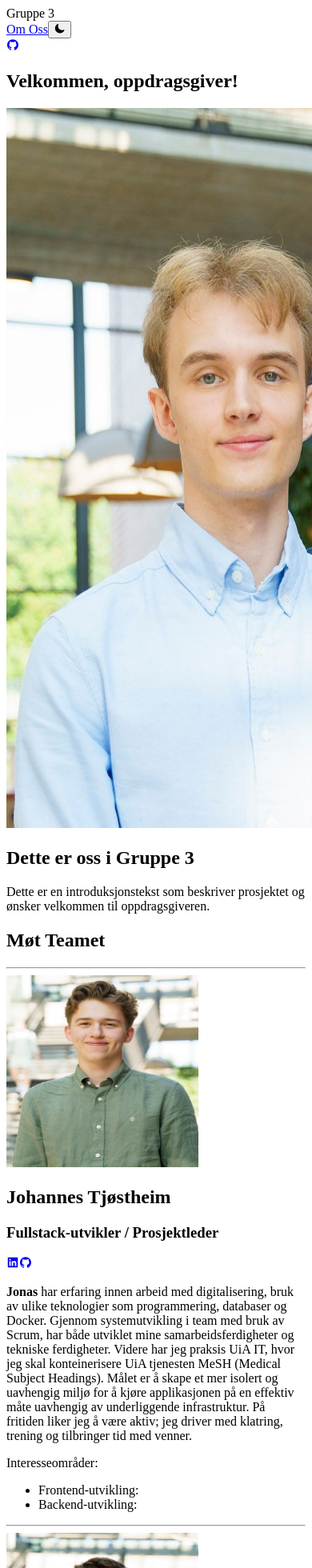
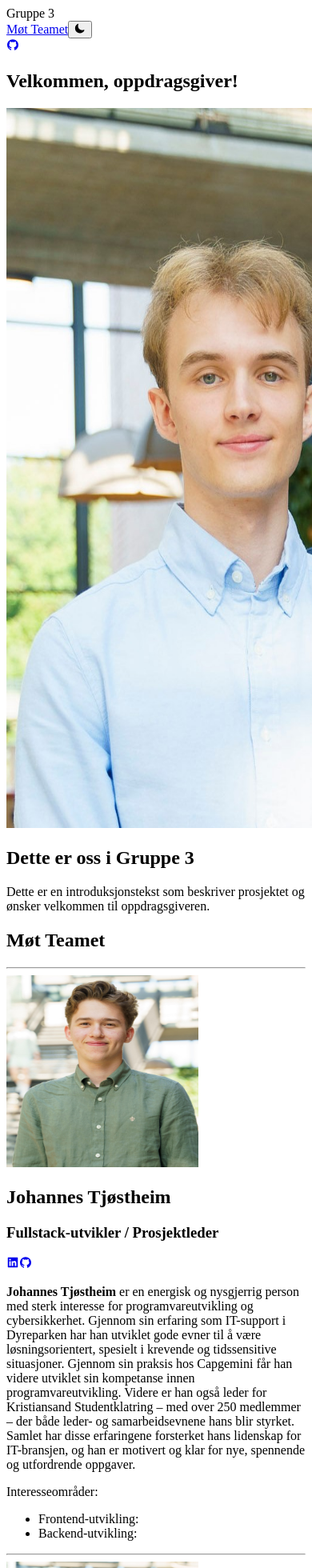
Before and after one commit to martinstereo/gruppe-3, a Next.js app: page / in a window 390 px wide. Shown: the top 1960 px of the page at 80% size. Built offline with nearby package versions, Linux system fonts and the light colour scheme.

Commit message:
fix and add text

```diff
--- a/package.json
+++ b/package.json
@@ -8,7 +8,7 @@
     "lint": "next lint"
   },
   "dependencies": {
-    "next": "^14.2.11",
+    "next": "^14.2.12",
     "react": "^18.3.1",
     "react-dom": "^18.3.1",
     "react-icons": "^5.3.0"
--- a/pages/index.js
+++ b/pages/index.js
@@ -41,7 +41,7 @@ return (
     {/* Navbar */}
     <nav className="bg-white dark:bg-slate-950 shadow-md">
           <div className="max-w-screen-lg mx-auto px-2 lg:px-8">
-              <div className="flex justify-between items-center h-16">
+              <div className="flex justify-between items-center h-16 max-w-screen-lg mx-auto px-2 lg:px-8">
                   {/* Logo Section */}
                   <div className="flex-shrink-0">
                       <span className="text-xl font-bold text-gray-800 dark:text-white">
@@ -50,16 +50,16 @@ return (
                   </div>
 
                   {/* Menu Items */}
-                  <div className="flex space-x-8">
+                  <div className="flex space-x-6 items-center">
                     {/*
                       <a href="#" className="pt-1 text-gray-800 dark:text-white hover:text-gray-600 dark:hover:text-gray-400">
                           Teamet
                       </a>
                     */}
                       <a href="#" className="pt-1 text-gray-800 dark:text-white hover:text-black font-bold dark:hover:text-gray-400">
-                          Om Oss
+                          Møt Teamet
                       </a>
-                      <button className='text-2xl hover:text-black dark:hover:text-gray-900 text-gray-700 dark:text-white px-1 rounded-full transition duration-300 ease-in-out' onClick={()=> darkModeHandler()}>
+                      <button className='text-2xl hover:text-black dark:hover:text-gray-600 text-gray-700 dark:text-white px-1 rounded-full transition duration-300 ease-in-out' onClick={()=> darkModeHandler()}>
                           {
                               dark && <IoSunny /> // render sunny when dark is true
                           }
@@ -81,9 +81,9 @@ return (
     <main className='bg-white dark:bg-slate-950 max-w-screen-lg mx-auto px-2 lg:px-8'>
 
       <section className='bg-white dark:bg-slate-950 my-4'>
-        <div>
+        <div className='pb-6'>
           {/* Title */}
-          <div className='pt-6 lg:pl-6'>
+          <div className='pt-6 lg:px-8'>
             <h1 className='text-4xl font-sans mb-6 text-gray-800 dark:text-white'>
               Velkommen, oppdragsgiver!
             </h1>
@@ -114,7 +114,9 @@ return (
       <section>
         <div>
           {/*Tittel*/}
-          <h1 className='text-gray-800 dark:text-white text-center text-4xl font-extralight p-4'>Møt Teamet</h1>
+          <h1 className='text-gray-800 dark:text-white text-center text-4xl font-extralight py-6'>
+            Møt Teamet
+          </h1>
           {/*strek*/}
           <hr className="h-px my-8 border-0 bg-gray-200 dark:bg-gray-700" />
           {/*Gruppemedlemmer*/}
@@ -123,7 +125,7 @@ return (
             <div className='bg-white dark:bg-slate-950 rounded text-gray-800 dark:text-white'>
               <div className='flex flex-col lg:flex-row lg:items-center'>
                 {/* Left Side: Image, Name, Logos */}
-                <div className='flex flex-col items-center lg:items-center lg:px-6 lg:pt-4 lg:w-1/3'>
+                <div className='flex flex-col items-center lg:items-center lg:px-6 lg:pt-4 lg:w-1/3 lg:flex-shrink-0'>
                   {/* Image */}
                   <div className='relative rounded-full w-48 h-48 overflow-hidden mb-4'>
                     <Image
@@ -156,7 +158,7 @@ return (
                 {/* Right Side: Text */}
                 <div className='lg:flex-grow mt-4 lg:mt-0 lg:px-4'>
                   <p className='text-md leading-7 font-'>
-                    <strong>Jonas</strong> har erfaring innen arbeid med digitalisering, bruk av ulike teknologier som programmering, databaser og Docker. Gjennom systemutvikling i team med bruk av Scrum, har både utviklet mine samarbeidsferdigheter og tekniske ferdigheter. Videre har jeg praksis UiA IT, hvor jeg skal konteinerisere UiA tjenesten MeSH (Medical Subject Headings). Målet er å skape et mer isolert og uavhengig miljø for å kjøre applikasjonen på en effektiv måte uavhengig av underliggende infrastruktur. På fritiden liker jeg å være aktiv; jeg driver med klatring, trening og tilbringer tid med venner.
+                    <strong>Johannes Tjøstheim</strong> er en energisk og nysgjerrig person med sterk interesse for programvareutvikling og cybersikkerhet. Gjennom sin erfaring som IT-support i Dyreparken har han utviklet gode evner til å være løsningsorientert, spesielt i krevende og tidssensitive situasjoner. Gjennom sin praksis hos Capgemini får han videre utviklet sin kompetanse innen programvareutvikling. Videre er han også leder for Kristiansand Studentklatring – med over 250 medlemmer – der både leder- og samarbeidsevnene hans blir styrket. Samlet har disse erfaringene forsterket hans lidenskap for IT-bransjen, og han er motivert og klar for nye, spennende og utfordrende oppgaver.
                   </p>
                   <p className='font-semibold py-2'>
                     Interesseområder:
@@ -175,7 +177,7 @@ return (
             <div className='bg-white dark:bg-slate-950 rounded text-gray-800 dark:text-white'>
               <div className='flex flex-col lg:flex-row lg:items-center'>
                 {/* Left Side: Image, Name, Logos */}
-                <div className='flex flex-col items-center lg:items-center lg:px-6 lg:pt-4 lg:w-1/3'>
+                <div className='flex flex-col items-center lg:items-center lg:px-6 lg:pt-4 lg:w-1/3 lg:flex-shrink-0'>
                   {/* Image */}
                   <div className='relative rounded-full w-48 h-48 overflow-hidden mb-4'>
                     <Image
@@ -207,8 +209,8 @@ return (
                 </div>
                 {/* Right Side: Text */}
                 <div className='lg:flex-grow mt-4 lg:mt-0 lg:px-4'>
-                  <p className='text-md leading-7 font-'>
-                    <strong>Jonas</strong> har erfaring innen arbeid med digitalisering, bruk av ulike teknologier som programmering, databaser og Docker. Gjennom systemutvikling i team med bruk av Scrum, har både utviklet mine samarbeidsferdigheter og tekniske ferdigheter. Videre har jeg praksis UiA IT, hvor jeg skal konteinerisere UiA tjenesten MeSH (Medical Subject Headings). Målet er å skape et mer isolert og uavhengig miljø for å kjøre applikasjonen på en effektiv måte uavhengig av underliggende infrastruktur. På fritiden liker jeg å være aktiv; jeg driver med klatring, trening og tilbringer tid med venner.
+                  <p className='text-md leading-7'>
+                    <strong>Jonas Fritzøe Hovdenak</strong> har gjennom studiene bygd både erfaring og interesse innen arbeid med digitalisering og bruk av ulike teknologier. Han har gjennom systemutvikling i team med bruk av Scrum, har utviklet sine samarbeidsferdigheter og tekniske ferdigheter. Videre har Jonas praksis UiA IT, hvor han skal konteinerisere UiA tjenesten MeSH (Medical Subject Headings). Målet er å skape et mer isolert og uavhengig miljø for å kjøre applikasjonen på en effektiv måte uavhengig av underliggende infrastruktur. På fritiden er Jonas aktiv, der han blant annet driver med klatring, trening, og tilbringer tid med venner.
                   </p>
                   <p className='font-semibold py-2'>
                     Interesseområder:
@@ -227,7 +229,7 @@ return (
             <div className='bg-white dark:bg-slate-950 rounded text-gray-800 dark:text-white'>
               <div className='flex flex-col lg:flex-row lg:items-center'>
                 {/* Left Side: Image, Name, Logos */}
-                <div className='flex flex-col items-center lg:items-center lg:px-6 lg:pt-4 lg:w-1/3'>
+                <div className='flex flex-col items-center lg:items-center lg:px-6 lg:pt-4 lg:w-1/3 lg:flex-shrink-0'>
                   {/* Image */}
                   <div className='relative rounded-full w-48 h-48 overflow-hidden mb-4'>
                     <Image
@@ -260,7 +262,7 @@ return (
                 {/* Right Side: Text */}
                 <div className='lg:flex-grow mt-4 lg:mt-0 lg:px-4'>
                   <p className='text-md leading-7 font-'>
-                    <strong>Jonas</strong> har erfaring innen arbeid med digitalisering, bruk av ulike teknologier som programmering, databaser og Docker. Gjennom systemutvikling i team med bruk av Scrum, har både utviklet mine samarbeidsferdigheter og tekniske ferdigheter. Videre har jeg praksis UiA IT, hvor jeg skal konteinerisere UiA tjenesten MeSH (Medical Subject Headings). Målet er å skape et mer isolert og uavhengig miljø for å kjøre applikasjonen på en effektiv måte uavhengig av underliggende infrastruktur. På fritiden liker jeg å være aktiv; jeg driver med klatring, trening og tilbringer tid med venner.
+                    <strong>Sander Javier Nomedal</strong> er en engasjert IT-student med stor interesse for teknologi, backend-utvikling og tjenestedesign, og har gjennom studiene opparbeidet seg bred kompetanse innen disse områdene. For tiden er Sander i praksis hos DigIn i Kristiansand, der han jobber med GeoAI:HUB prosjektet. Målet er å samle initiativer, ekspertise og teknologi på tvers av fagområdene geomatikk og kunstig intelligens (AI), samt fremme utveksling av kompetanse og erfaring på tvers av sektorer og bransjer.
                   </p>
                   <p className='font-semibold py-2'>
                     Interesseområder:
@@ -279,7 +281,7 @@ return (
             <div className='bg-white dark:bg-slate-950 rounded text-gray-800 dark:text-white'>
               <div className='flex flex-col lg:flex-row lg:items-center'>
                 {/* Left Side: Image, Name, Logos */}
-                <div className='flex flex-col items-center lg:items-center lg:px-6 lg:pt-4 lg:w-1/3'>
+                <div className='flex flex-col items-center lg:items-center lg:px-6 lg:pt-4 lg:w-1/3 lg:flex-shrink-0'>
                   {/* Image */}
                   <div className='relative rounded-full w-48 h-48 overflow-hidden mb-4'>
                     <Image
@@ -312,17 +314,17 @@ return (
                 {/* Right Side: Text */}
                 <div className='lg:flex-grow mt-4 lg:mt-0 lg:px-4'>
                   <p className='text-md leading-7'>
-                    <strong>Martin</strong> engasjerer seg svært for utvikling og den menneskelige kontakten i møte med teknologi. Gjennom studiet har Martin fått en interesse for utvikling gjennom de ulike teknologiene han satt seg inn i. Martin synes koding er gøy og når han setter seg inn i noe vil han jobbe hardt for å finne en løsning. Han har arbeidet med og interesserer seg for mye forskjellig både på frontend og backend, og er samtidig alltid klar til å sette seg inn i noe nytt.
+                    <strong>Martin Steiro</strong> engasjerer seg svært for utvikling og den menneskelige kontakten i møte med teknologi. Gjennom studiet har Martin fått en interesse for utvikling gjennom de ulike teknologiene han satt seg inn i. Martin synes koding er gøy og når han setter seg inn i noe vil han jobbe hardt for å finne en løsning. Han har arbeidet med og interesserer seg for mye forskjellig både på frontend og backend, og er samtidig alltid klar til å sette seg inn i noe nytt.
                   </p>
                   <p className='text-md leading-7 pt-3'>
-                    Martin er for tiden i en praksisperiode hos Kartverket hvor han arbeider i KartAi-prosjektet med RAG arkitektur og generativ KI.
+                    Martin er for tiden i en praksisperiode hos Kartverket hvor han arbeider i KartAi-prosjektet med RAG-arkitektur og generativ KI.
                   </p>
                   <p className='font-bold pt-3'>
                     Interesseområder:
                   </p>
                   <ul className='pl-5 list-disc'>
                     <li className='py-1'>Frontend-utvikling: React, Tailwind, JS, TS</li>
-                    <li className='py-1'>Backend-utvikling: C#, Python og annet</li>
+                    <li className='py-1'>Backend-utvikling: C#, Golang, Python og annet</li>
                     <li className='py-1'>Annet: Databasehåndtering, generativ KI</li>
                   </ul>
 
@@ -335,7 +337,7 @@ return (
             <div className='bg-white dark:bg-slate-950 rounded text-gray-800 dark:text-white'>
               <div className='flex flex-col lg:flex-row lg:items-center'>
                 {/* Left Side: Image, Name, Logos */}
-                <div className='flex flex-col items-center lg:items-center lg:px-6 lg:pt-4 lg:w-1/3'>
+                <div className='flex flex-col items-center lg:items-center lg:px-6 lg:pt-4 lg:w-1/3 lg:flex-shrink-0'>
                   {/* Image */}
                   <div className='relative rounded-full w-48 h-48 overflow-hidden mb-4'>
                     <Image
@@ -367,8 +369,8 @@ return (
                 </div>
                 {/* Right Side: Text */}
                 <div className='lg:flex-grow mt-4 lg:mt-0 lg:px-4'>
-                  <p className='text-md leading-7 font-'>
-                    <strong>Jonas</strong> har erfaring innen arbeid med digitalisering, bruk av ulike teknologier som programmering, databaser og Docker. Gjennom systemutvikling i team med bruk av Scrum, har både utviklet mine samarbeidsferdigheter og tekniske ferdigheter. Videre har jeg praksis UiA IT, hvor jeg skal konteinerisere UiA tjenesten MeSH (Medical Subject Headings). Målet er å skape et mer isolert og uavhengig miljø for å kjøre applikasjonen på en effektiv måte uavhengig av underliggende infrastruktur. På fritiden liker jeg å være aktiv; jeg driver med klatring, trening og tilbringer tid med venner.
+                  <p className='text-md leading-7'>
+                    <strong>Ruben Teikari</strong> er en teamorientert og engasjert person som trives med å løse utfordringer og bidra til utviklingen av produkter og tjenester som skaper verdi for andre. Han har en god forståelse for viktigheten av å beherske ulike teknologier og deres praktiske anvendelser. Denne høsten er Ruben i praksis hos Kristiansand kommune, der han jobber på KartAI-prosjektet. Han bidrar der med å utvikle AI-baserte deteksjoner og håndtering av geojson-fildata. På fritiden liker han å være fysisk aktiv, blant annet klatring og kroppsvekt styrketrening. Ved siden av studiet og fritid er Ruben også styremedlem i NITO studentene.
                   </p>
                   <p className='font-semibold py-2'>
                     Interesseområder:
```
Also changed, not shown: 1 other file (tests, documents, lock files or other folders).
